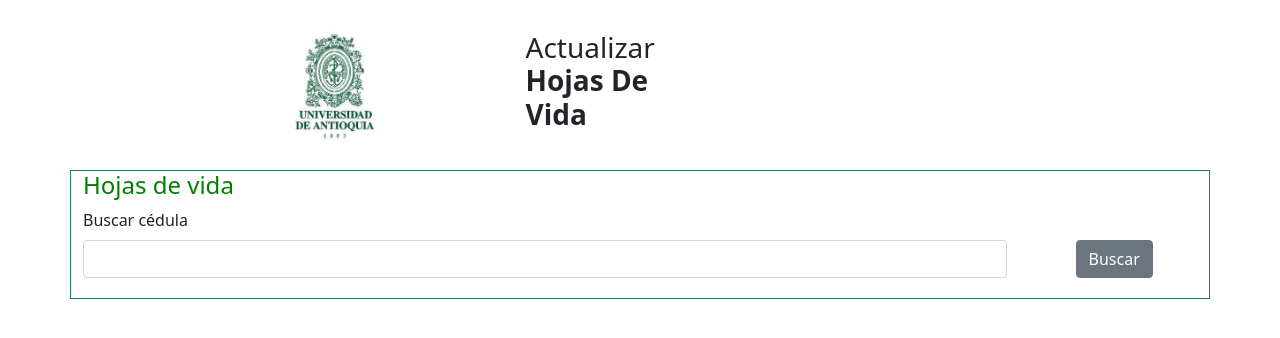
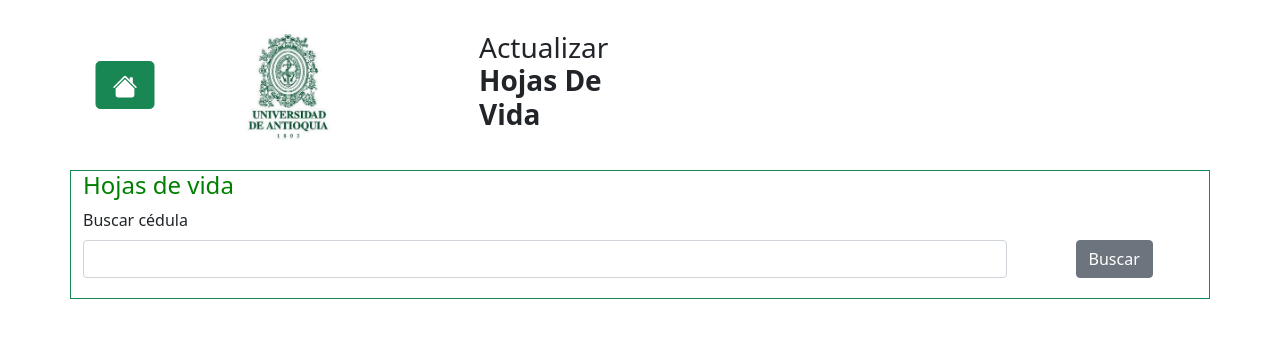
Before and after one commit to Maricelabotero/HojasDeVida_DivisionInnovacion, a website: page Public/ActualizarHojasdeVida.html in a window 1280 px wide. Drawn offline with nearby package versions, Linux system fonts and the light colour scheme; no server answers.

Commit message:
Update ActualizarHojasdeVida.html

```diff
--- a/Public/ActualizarHojasdeVida.html
+++ b/Public/ActualizarHojasdeVida.html
@@ -15,7 +15,19 @@
 <body>
   <div class="container">
     <div class="logo-center">
-      <div class="col-md-3"></div>
+           <div class="col-md-2">
+
+        <a href="Inicio.html" class="botones btn btn-success btn-lg" role="button" id="botoncasita"
+          data-bs-toggle="button"> <svg xmlns="http://www.w3.org/2000/svg" width="25" height="25" fill="currentColor"
+            class="bi bi-house-fill" viewBox="0 0 16 16">
+            <path fill-rule="evenodd"
+              d="m8 3.293 6 6V13.5a1.5 1.5 0 0 1-1.5 1.5h-9A1.5 1.5 0 0 1 2 13.5V9.293l6-6zm5-.793V6l-2-2V2.5a.5.5 0 0 1 .5-.5h1a.5.5 0 0 1 .5.5z" />
+            <path fill-rule="evenodd"
+              d="M7.293 1.5a1 1 0 0 1 1.414 0l6.647 6.646a.5.5 0 0 1-.708.708L8 2.207 1.354 8.854a.5.5 0 1 1-.708-.708L7.293 1.5z" />
+          </svg></a>
+
+
+      </div>
       <div class="col-md-2">
         <img src="img/logo.jpg" />
       </div>
```
